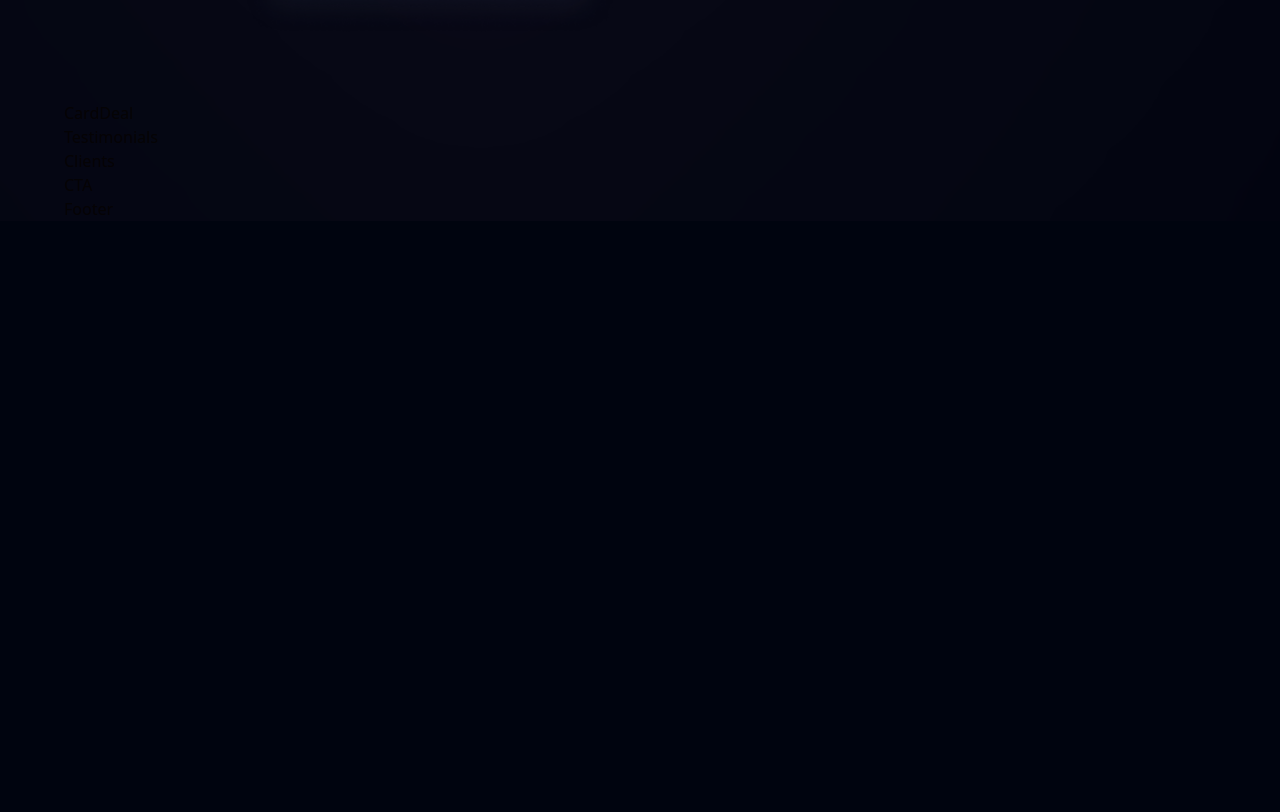
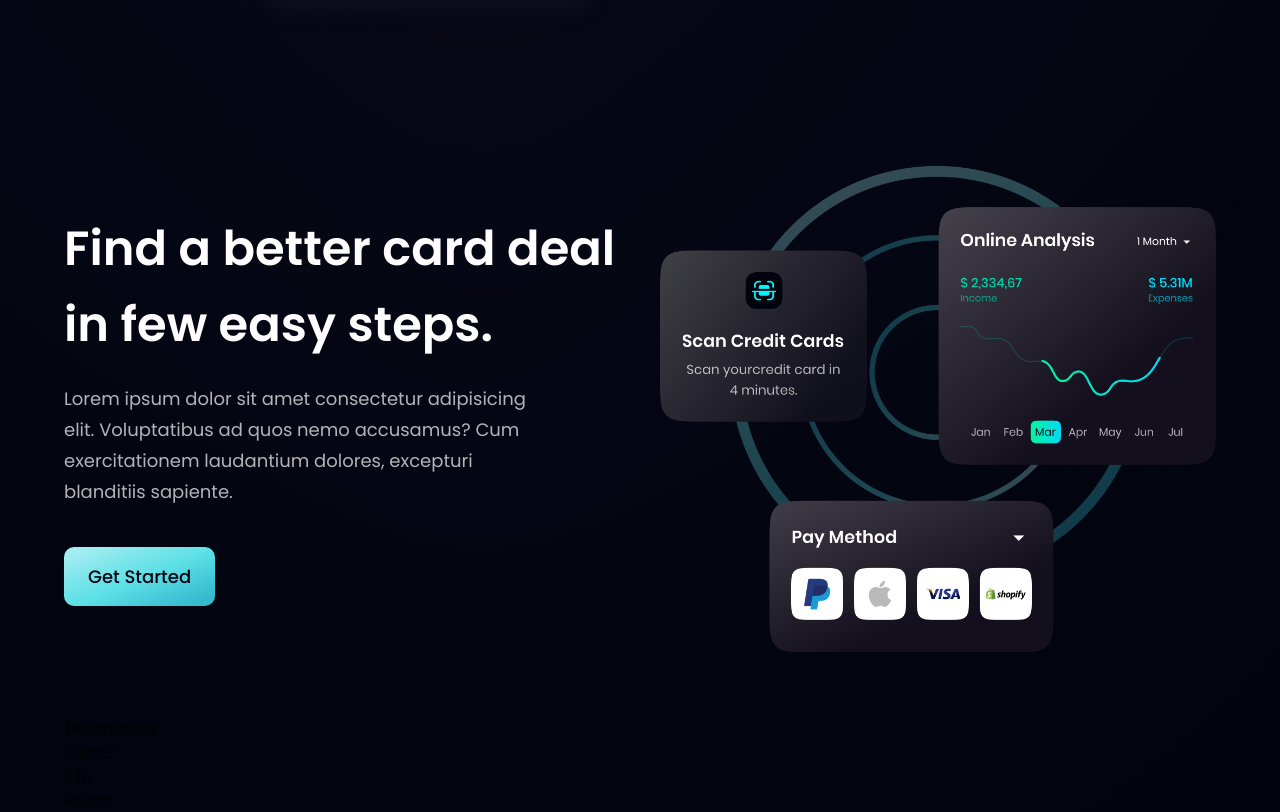
Before and after one commit to Paulmuze17/modern-ui-ux-business-app-layout-react, a React (Vite) app: page / in a window 1280 px wide. Shown: the part 2134-2946 px from the top of the page. Before the commit the page ends 2355 px from the top, so only its background shows below. Built offline with nearby package versions, Linux system fonts and the light colour scheme.

Commit message:
made CardDeal component/section

```diff
--- a/src/components/Billing.tsx
+++ b/src/components/Billing.tsx
@@ -1,6 +1,6 @@
-import React from 'react'
-import { apple, bill, google } from '../assets'
-import styles, { layout} from '../style'
+import React from 'react';
+import { apple, bill, google } from '../assets';
+import styles, { layout} from '../style';
 
 function Billing() {
 	return (
--- a/src/components/Button.tsx
+++ b/src/components/Button.tsx
@@ -1,8 +1,13 @@
 import React from 'react'
 
-function Button({ styles, text }) {
+interface IButtonProps {
+	styles?: string;
+	text: string;
+}
+
+function Button({ styles, text }: IButtonProps) {
 	return (
-		<button className={`rounded-lg capitalize py-4 px-6 bg-blue-gradient font-poppins font-medium text-[18px] text-primary outline-none ${styles}`} type="button">{ text }</button>
+		<button className={`rounded-[10px] capitalize py-4 px-6 bg-blue-gradient font-poppins font-medium text-[18px] text-primary outline-none ${styles}`} type="button">{ text }</button>
 	)
 }
 
--- a/src/components/CardDeal.tsx
+++ b/src/components/CardDeal.tsx
@@ -1,10 +1,22 @@
-import React from 'react'
+import React from 'react';
+import { card } from '../assets';
+import styles, { layout} from '../style';
+import Button from './Button';
+
 
 function CardDeal() {
 	return (
-		<div>
-			CardDeal
-		</div>
+		<section className={layout.section}>
+			<div className={`${layout.sectionInfo}`}>
+				<h2 className={`${styles.heading2} mb-5`}>Find a better card deal <br className="sm:block hidden" />in few easy steps.</h2>
+				<p className={`${styles.paragraph} max-w-[470px] mb-10`}>Lorem ipsum dolor sit amet consectetur adipisicing elit. Voluptatibus ad quos nemo accusamus? Cum exercitationem laudantium dolores, excepturi blanditiis sapiente.</p>
+				<Button text={"Get Started"} />
+			</div>
+			<div className={layout.sectionImg}>
+				<img className="w-full h-full" src={card} alt="card" />
+			</div>
+
+		</section>
 	)
 }
 
```
